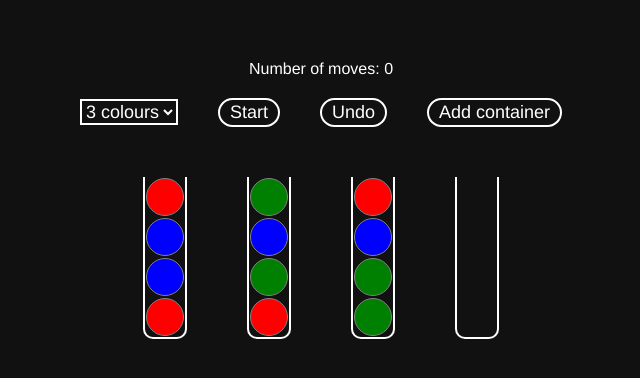
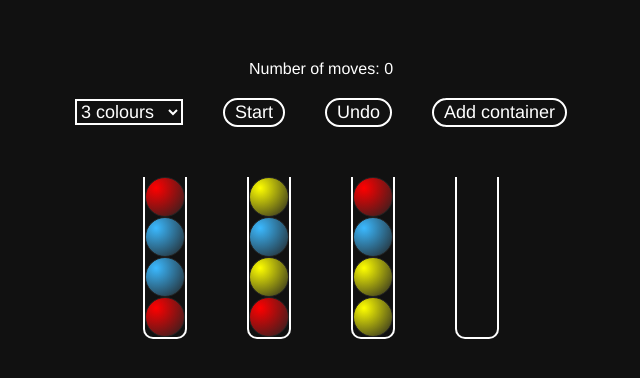
Before and after one commit to KateHoward10/colour-sort, a Vue app: page / in a window 1280 px wide. Both pictures are taken after a click on the button "Start". Shown: the top 378 px of the page, without its empty margins (319-959 px from the left). Built offline with nearby package versions, Linux system fonts and the light colour scheme.

Commit message:
More colours and make balls 3d

```diff
--- a/src/App.vue
+++ b/src/App.vue
@@ -2,7 +2,7 @@
   <div id="app">
     <div>Number of moves: {{ totalMoves }}</div>
     <select v-model="level">
-      <option v-for="value in [3,4,5,6]" :key="value" :value="value">
+      <option v-for="value in [3,4,5,6,7,8,9,10]" :key="value" :value="value">
         {{ value }} colours
       </option>
     </select>
@@ -30,7 +30,7 @@ export default {
   data() {
     return {
       level: 3,
-      colours: ['red', 'blue', 'green', 'yellow', 'violet', 'deepskyblue'],
+      colours: ['#FF0000', '#3BB9FF', '#FFFF00', '#00FF00', '#6C2DC7', '#2B60DE', '#F87217', '#008000', '#F660AB', '#808080'],
       containers: [[],[],[],[]],
       selected: null,
       win: false,
@@ -129,7 +129,7 @@ body {
   flex-flow: row wrap;
   align-items: center;
   justify-content: center;
-  max-width: 500px;
+  max-width: 700px;
   margin: 0 auto;
 }
 button, select {
--- a/src/components/Ball.vue
+++ b/src/components/Ball.vue
@@ -2,7 +2,7 @@
   <div
     class="ball"
     :style="{
-      background: colour,
+      background: `radial-gradient(circle at 10px 10px, ${colour}, #222)`,
       transform: `translateY(-${yOffset}px)`
     }"
   >
@@ -21,10 +21,9 @@ export default {
 
 <style scoped>
   .ball {
-    width: 36px;
-    height: 36px;
+    width: 38px;
+    height: 38px;
     border-radius: 50%;
-    border: 1px solid grey;
-    margin: 1px;
+    border: 1px solid #222;
   }
 </style>
```
